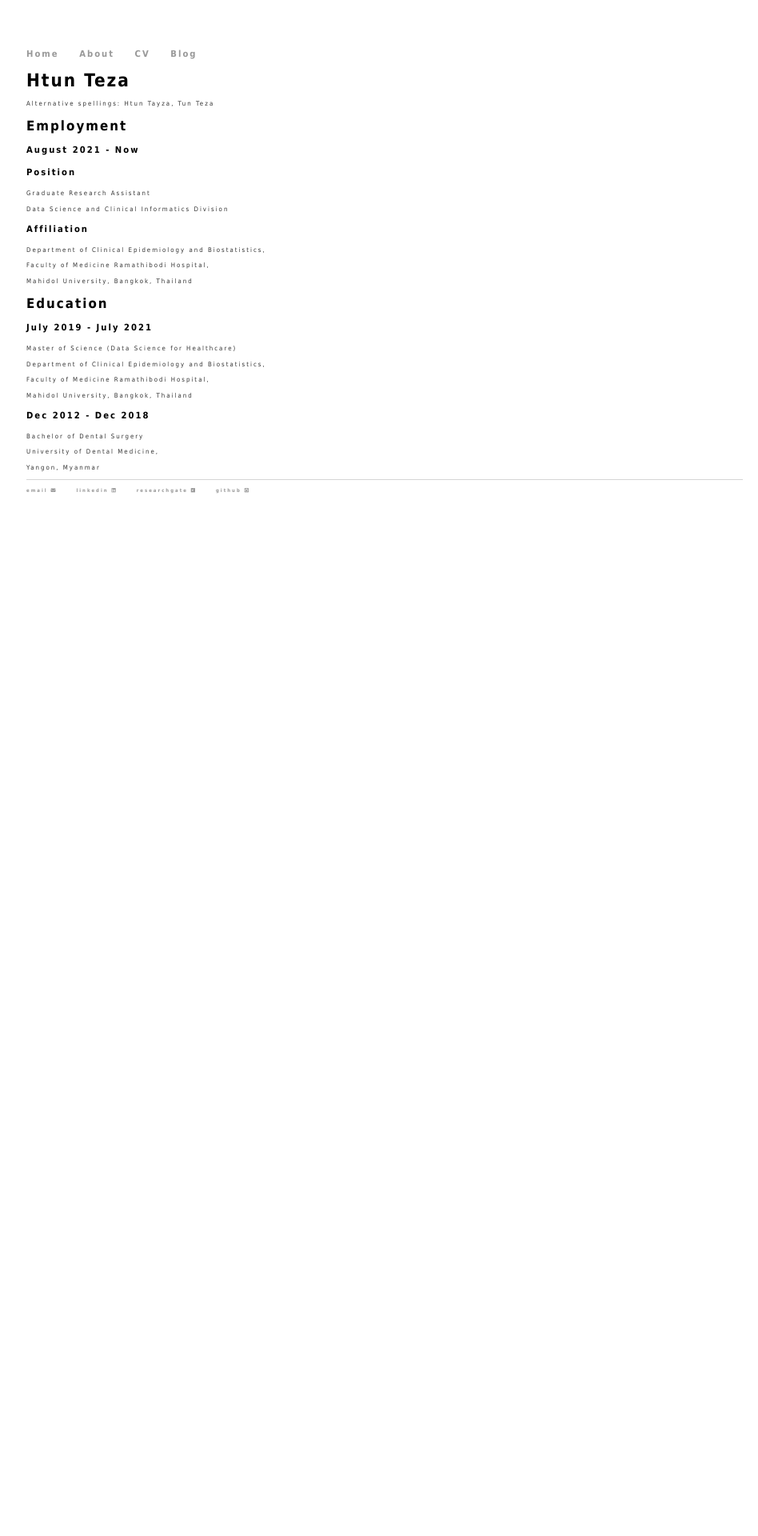
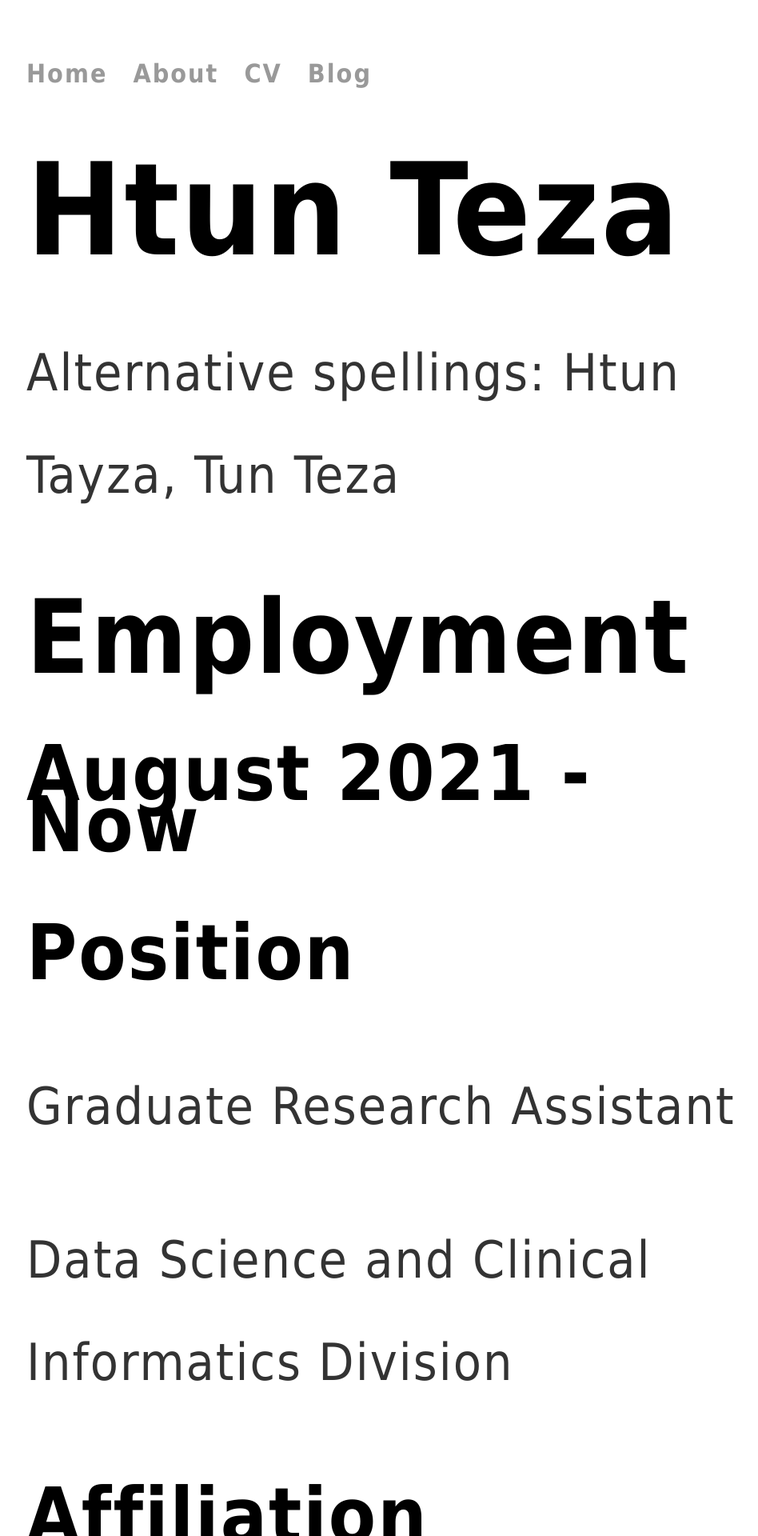
Before and after one commit to finerbrighterlighter/finerbrighterlighter.github.io, a Jekyll site: the page built from cv/index.html, in a window 1280 px wide. Shown: the top 1920 px of the page at 80% size, without its empty margins (159-1107 px from the left). Built offline with Jekyll 4.4.1, drawn with Linux system fonts in a browser that asks for light colours; nearby versions of some CDN libraries; before the commit the page ends 900 px from its top, so only the background shows below that.

Commit message:
Update main.css

```diff
--- a/css/main.css
+++ b/css/main.css
@@ -2,8 +2,8 @@ body {
     margin: 60px auto;
     width: 70%;
     letter-spacing: 2px;
-    font-size: 0.7em;
-    line-height: 1.5em;
+    font-size: 2em;
+    line-height: 2em;
 }
 nav ul, footer ul {
     font-family:'Tahoma';
@@ -25,37 +25,37 @@ a:hover {
 h1 {
     font-family:'Tahoma';
     letter-spacing: 2px;
-    font-size: 2em;
+    font-size: 5em;
 }
 h2 {
     font-family:'Tahoma';
     letter-spacing: 2px;
-    font-size: 1.5em;
+    font-size: 4em;
 }
 h3 {
     font-family:'Tahoma';
     letter-spacing: 2px;
-    font-size: 1em;
+    font-size: 3em;
 }
 p {
     font-family:'Tahoma';
     letter-spacing: 2px;
-    font-size: 0.7em;
-    line-height: 1.5em;
+    font-size: 2em;
+    line-height: 2em;
     color: #333;
 }
 footer {
     font-family:'Tahoma';
     letter-spacing: 2px;
     border-top: 1px solid #d5d5d5;
-    font-size: 0.5em;
+    font-size: 1em;
 }
 
 ul.posts {
     margin: 20px auto 40px;
     font-family:'Tahoma';
     letter-spacing: 2px;
-    font-size: 0.7em;
+    font-size: 2em;
 }
 
 ul.posts li {
```
